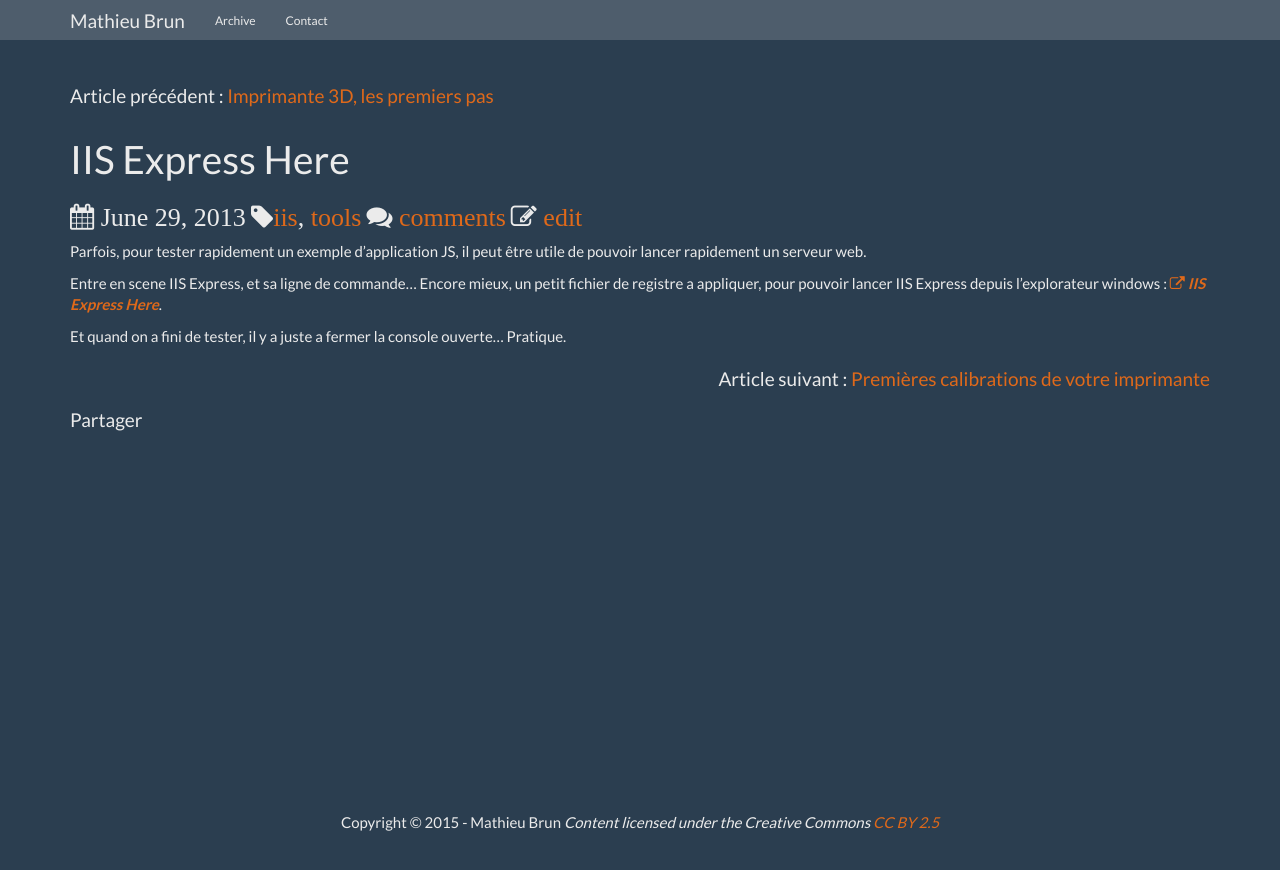
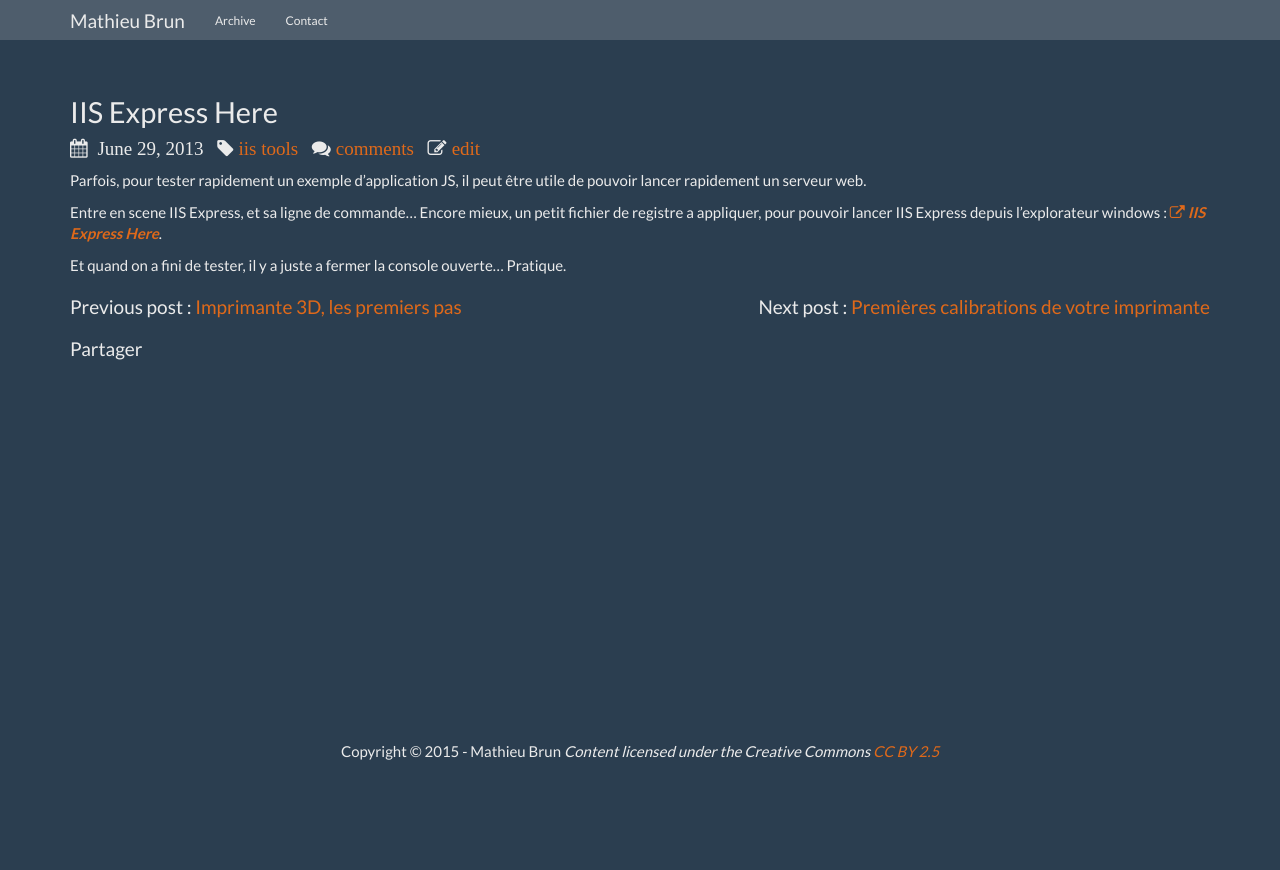
Before and after one commit to mathieubrun/mathieubrun.github.io, a Jekyll site: the page built from _posts/2013-06-29-iis-express-here.markdown, in a window 1280 px wide. Shown: the top 870 px of the page. Built offline with Jekyll 4.4.1, drawn with Linux system fonts in a browser that asks for light colours; nearby versions of some CDN libraries; Markdown is read by kramdown in place of the engine named in the settings; comment, search, counter and statistics services are not loaded.

Commit message:
Layout update

```diff
--- a/_includes/post/comments_link.html
+++ /dev/null
@@ -1 +0,0 @@
-<span class="fa fa-comments"> <a href="{{ post.url }}#disqus_thread">comments</a></span>
--- a/_includes/post/meta.html
+++ b/_includes/post/meta.html
@@ -1,8 +1,8 @@
-<h3 class="meta">
-	<span class="fa fa-calendar"> {% include post/date.html %}{{ time }}</span>
-	<span class="fa fa-tag">{% for tag in page.tags %}<a href="/archive/tags.html#{{ tag | cgi_escape }}" title="Pages tagged {{ tag }}" rel="tag">{{ tag }}</a>{% unless forloop.last %}, {% endunless %}{% endfor %}{% for tag in post.tags %}<a href="/archive/tags.html#{{ tag | cgi_escape }}" title="Pages tagged {{ tag }}" rel="tag">{{ tag }}</a>{% unless forloop.last %}, {% endunless %}{% endfor %}</span>
+<h4 class="meta">
+	<span class="fa fa-calendar">{% include post/date.html %}{{ time }}</span>
+	<span class="fa fa-tag">{% for tag in page.tags %}<a href="/archive/tags.html#{{ tag | cgi_escape }}" title="Pages tagged {{ tag }}" rel="tag">{{ tag }}</a> {% endfor %}{% for tag in post.tags %}<a href="/archive/tags.html#{{ tag | cgi_escape }}" title="Pages tagged {{ tag }}" rel="tag">{{ tag }}</a> {% endfor %}</span>
 	{% if site.disqus_short_name and site.disqus_show_comment_count == true %}
-		{% include post/comments_link.html %}
+	<span class="fa fa-comments"><a href="{{ post.url }}#disqus_thread">comments</a></span>
 	{% endif %}
-	<span class="fa fa-edit"> {% include post/edit.html %}</span>
-</h3>
+	<span class="fa fa-edit">{% if post.url %}{% assign path = post.path %}{% else %}{% assign path = page.path %}{% endif %}<a href="{{ site.github_repo_url }}edit/master/{{ path }}">edit</a></span>
+</h4>
--- a/_layouts/post.html
+++ b/_layouts/post.html
@@ -2,14 +2,6 @@
 layout: default
 single: true
 ---
-
-{% if page.previous.url %}
-<div class="row">
-	<nav class="col-xs-12">
-		<h4>Article précédent : <a href="{{page.previous.url}}" title="{{page.previous.title}}">{{page.previous.title}}</a></h4>
-	</nav>
-</div>
-{% endif %}
 
 <div class="row">
 	<article class="col-xs-12" itemscope itemtype="http://schema.org/BlogPosting">
@@ -17,13 +9,19 @@
 	</article>
 </div>
 
-{% if page.next.url %}
 <div class="row">
-	<nav class="col-xs-12 text-right">
-		<h4>Article suivant : <a href="{{page.next.url}}" title="{{page.next.title}}">{{page.next.title}}</a></h4>
+	<nav class="col-xs-6">
+	{% if page.previous.url %}
+		<h4>Previous post : <a href="{{page.previous.url}}" title="{{page.previous.title}}">{{page.previous.title}}</a></h4>
+	{% endif %}
+	</nav>
+
+	<nav class="col-xs-6 text-right">
+	{% if page.next.url %}
+		<h4>Next post : <a href="{{page.next.url}}" title="{{page.next.title}}">{{page.next.title}}</a></h4>
+	{% endif %}
 	</nav>
 </div>
-{% endif %}
 
 {% unless page.sharing == false %}
 <div class="row">
@@ -33,7 +31,6 @@
 </div>
 {% endunless %}
 
-
 {% if site.disqus_short_name and page.comments == true %}
 <div class="row">
 	<section id="comment" class="col-xs-12">
--- a/css/screen.css
+++ b/css/screen.css
@@ -41,3 +41,15 @@
 article.archive  p.categories {
 	margin-top: 10px;
 }
+
+article h1 {
+	font-size: 29px;
+}
+
+article .meta span {
+	margin-right: 10px;
+}
+
+article .meta span:before {
+    margin-right: 5px;
+}
--- a/index.html
+++ b/index.html
@@ -11,7 +11,7 @@
 {% endif %}
 
 
-		{% assign index = true %}
+{% assign index = true %}
 <div itemscope itemtype="http://schema.org/Blog">
 	{% for post in paginator.posts %}
 	{% assign content = post.content %}
```
Also changed, not shown: _includes/post/edit.html (deleted, +0 -7 lines).
